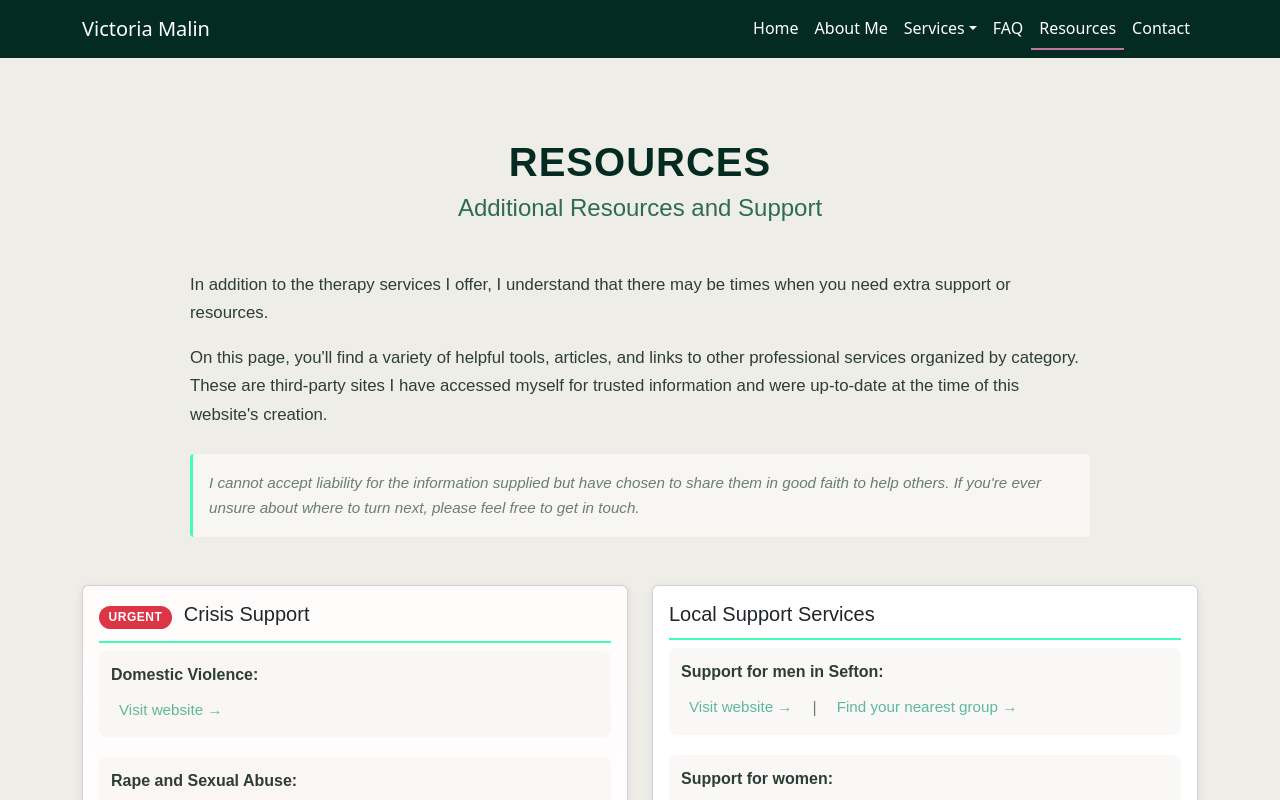
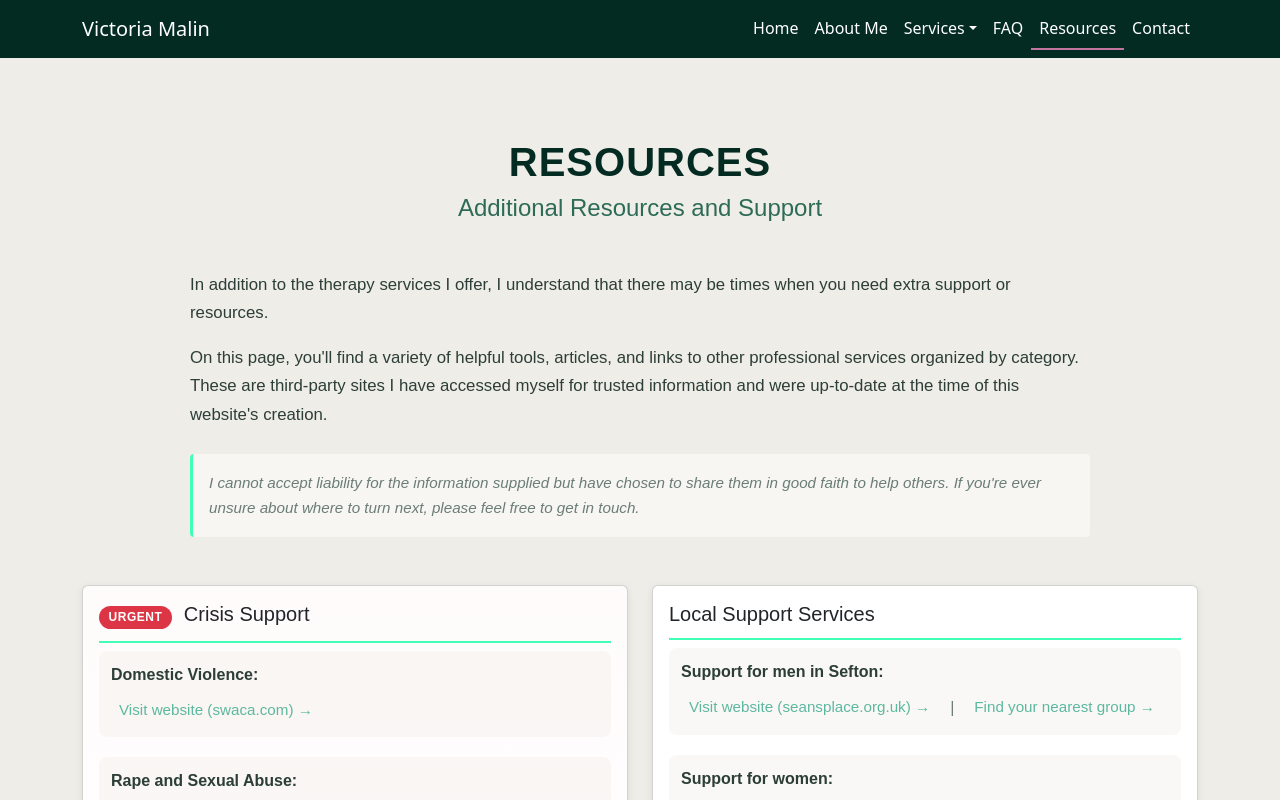
Before and after one commit to NoahDR17/vicky-malin-psychotherapy, a React (Create React App) app in the folder my-app/: page /resources in a window 1280 px wide. Shown: the top 800 px of the page. Built offline with nearby package versions, Linux system fonts and the light colour scheme.

Commit message:
Add website names next to visit website links in Resources page
Co-authored-by: NoahDR17 <109290184+NoahDR17@users.noreply.github.com>

```diff
--- a/my-app/src/components/Resources.js
+++ b/my-app/src/components/Resources.js
@@ -3,6 +3,17 @@ import { Container, Row, Col, Card } from 'react-bootstrap';
 import '../styles/Resources.css';
 
 const Resources = () => {
+    // Helper function to extract domain name from URL
+    const extractDomainName = (url) => {
+        try {
+            const urlObj = new URL(url);
+            // Remove 'www.' prefix and return the hostname
+            return urlObj.hostname.replace(/^www\./, '');
+        } catch (e) {
+            return '';
+        }
+    };
+
     const resourceCategories = [
         {
             title: "Crisis Support",
@@ -102,7 +113,7 @@ const Resources = () => {
                                                         rel="noopener noreferrer"
                                                         className="resource-link"
                                                     >
-                                                        Visit website →
+                                                        Visit website ({extractDomainName(resource.url)}) →
                                                     </a>
                                                     {resource.additionalLink && (
                                                         <>
```
Also changed, not shown: 1 other file (tests, documents, lock files or other folders).
